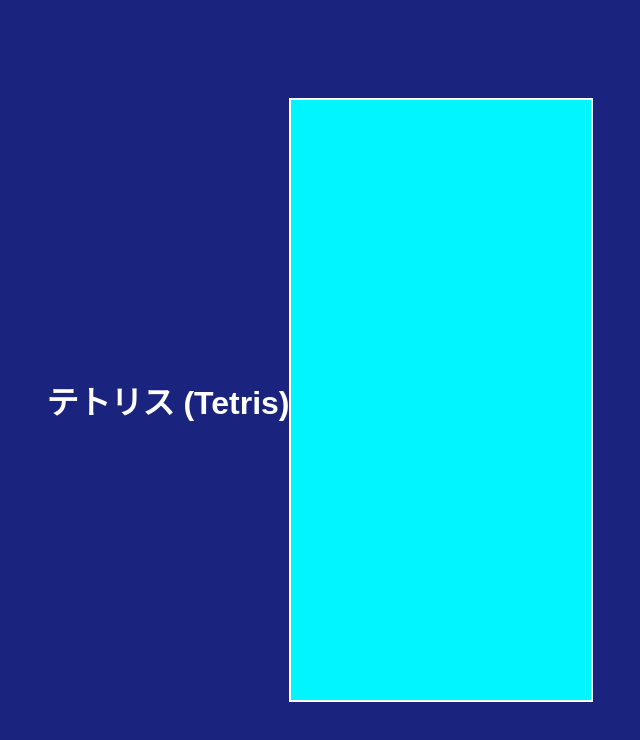
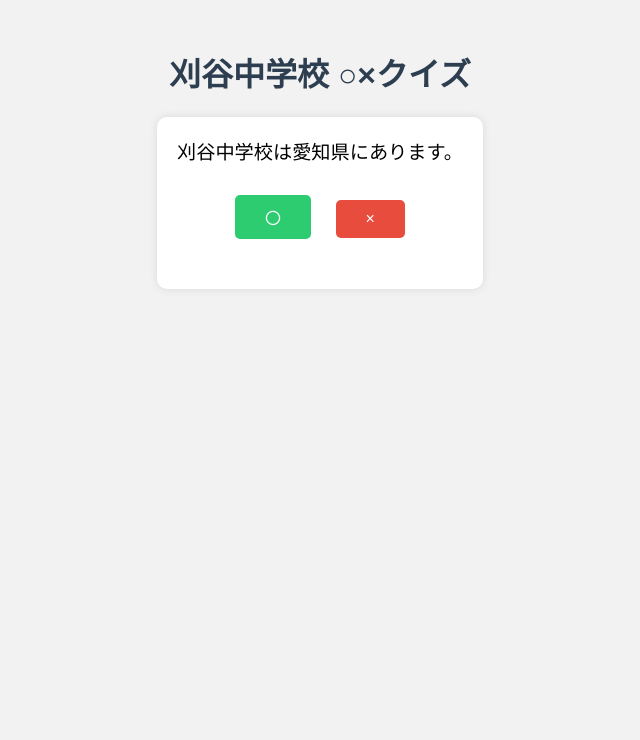
Before and after one commit to JellyWare-suzuki/test_github_pages2, a plain HTML site: page index.html in a window 1280 px wide. Shown: the whole page, without its empty margins (320-960 px from the left). Drawn offline with Linux system fonts and the light colour scheme.

Commit message:
刈谷中学校クイズ

```diff
--- a/index.html
+++ b/index.html
@@ -1,85 +1,102 @@
 <!DOCTYPE html>
-<html>
+<html lang="ja">
 <head>
-    <title>テトリス</title>
-    <style>
-        * {
-            box-sizing: border-box;
-            margin: 0;
-            padding: 0;
-            font-family: Arial, sans-serif;
-        }
+  <meta charset="UTF-8">
+  <title>刈谷中学校 ○×クイズ</title>
+  <style>
+    body {
+      font-family: sans-serif;
+      background: #f2f2f2;
+      padding: 20px;
+      text-align: center;
+    }
+    h1 {
+      color: #2c3e50;
+    }
+    .quiz-box {
+      background: #fff;
+      padding: 20px;
+      border-radius: 10px;
+      display: inline-block;
+      box-shadow: 0 0 10px rgba(0,0,0,0.1);
+    }
+    .question {
+      font-size: 1.2em;
+      margin-bottom: 20px;
+    }
+    button {
+      padding: 10px 30px;
+      font-size: 16px;
+      margin: 10px;
+      border: none;
+      border-radius: 5px;
+      cursor: pointer;
+    }
+    .true {
+      background-color: #2ecc71;
+      color: white;
+    }
+    .false {
+      background-color: #e74c3c;
+      color: white;
+    }
+    #result {
+      font-size: 1.2em;
+      margin-top: 20px;
+    }
+  </style>
+</head>
+<body>
+  <h1>刈谷中学校 ○×クイズ</h1>
+  <div class="quiz-box">
+    <div id="question" class="question">読み込み中...</div>
+    <button class="true" onclick="answer(true)">〇</button>
+    <button class="false" onclick="answer(false)">×</button>
+    <div id="result"></div>
+  </div>
 
-        body {
-            background-color: #1a237e; /* 深青色の背景 */
-            color: white;
-            text-align: center;
-            display: flex;
-            justify-content: center;
-            align-items: center;
-            height: 100vh;
-            margin: 0;
-        }
+  <script>
+    const quiz = [
+      {
+        question: "刈谷中学校は愛知県にあります。",
+        correct: true
+      },
+      {
+        question: "刈谷中学校の校章はライオンです。",
+        correct: false
+      },
+      {
+        question: "刈谷中学校は創立100年以上の歴史があります。",
+        correct: true
+      }
+    ];
 
-        canvas {
-            border: 2px solid white;
-            background-color: #00F5FF;
-        }
+    let current = 0;
+    let score = 0;
 
-        .game-container {
-            display: flex;
-            justify-content: space-around;
-            align-items: center;
-            height: 100vh;
-        }
+    const questionEl = document.getElementById("question");
+    const resultEl = document.getElementById("result");
 
-        h3 { color: red; font-family: Arial, sans-serif; }
-    </style>
-</head>
+    function showQuestion() {
+      if (current < quiz.length) {
+        questionEl.textContent = quiz[current].question;
+        resultEl.textContent = "";
+      } else {
+        questionEl.textContent = "クイズ終了！";
+        resultEl.innerHTML = `あなたの得点は <strong>${score} / ${quiz.length}</strong> 点です。`;
+        document.querySelectorAll("button").forEach(btn => btn.style.display = "none");
+      }
+    }
 
-<body>
-    <h1>テトリス (Tetris)</h1>
+    function answer(choice) {
+      const isCorrect = quiz[current].correct === choice;
+      resultEl.textContent = isCorrect ? "正解！" : "不正解…";
+      if (isCorrect) score++;
+      current++;
+      setTimeout(showQuestion, 1000);
+    }
 
-    <div class="game-container">
-        <canvas id="tetris" width="300" height="600"></canvas>
-
-        <script>
-            const canvas = document.getElementById('tetris');
-            ctx = canvas.getContext('2d');
-
-            // ゲームの定数
-            const ROWS = 20;
-            const COLS = 10;
-            let scoreElement = null;   // スコア表示の要素
-            let boardWidth = COLS * CELL_SIZE + GAP,
-                boardWidth = canvas.width = 300,
-                boardWidth = COLS * CELL_SIZE,
-                cellSize = 30;
-
-            // テトリオの種類を定義する変数と配列
-            const PIECES = [
-                {type:'I', shape: [[1,1,1], [2,2] ], color:'#0f0' },
-                {type:'J', shape: [[0, 1, 0],[1, 1, 1]], color:'#00f'}, // J
-                {type:'L', shape: [[3,4],[5,6]]}
-            ];
-
-            class Board {
-              constructor() {
-                this.width = COLS;
-                this.height = ROWS;
-                this.board = [];
-
-                for (let y = 0; y < this.height; y++) {
-                  board[y] = Array(COLS).fill(0);
-                }
-
-                // ボーナスエリアの設定
-                const bonusAreaCols = Math.floor(COLS/2) - cellCountForBonus;
-                let scorePerRow = (clearedRows === 1 ? 4 : clearedRows * 2 + 3);
-              }
-
-        </script>
-    </div>
-
+    showQuestion();
+  </script>
 </body>
 </html>
```
